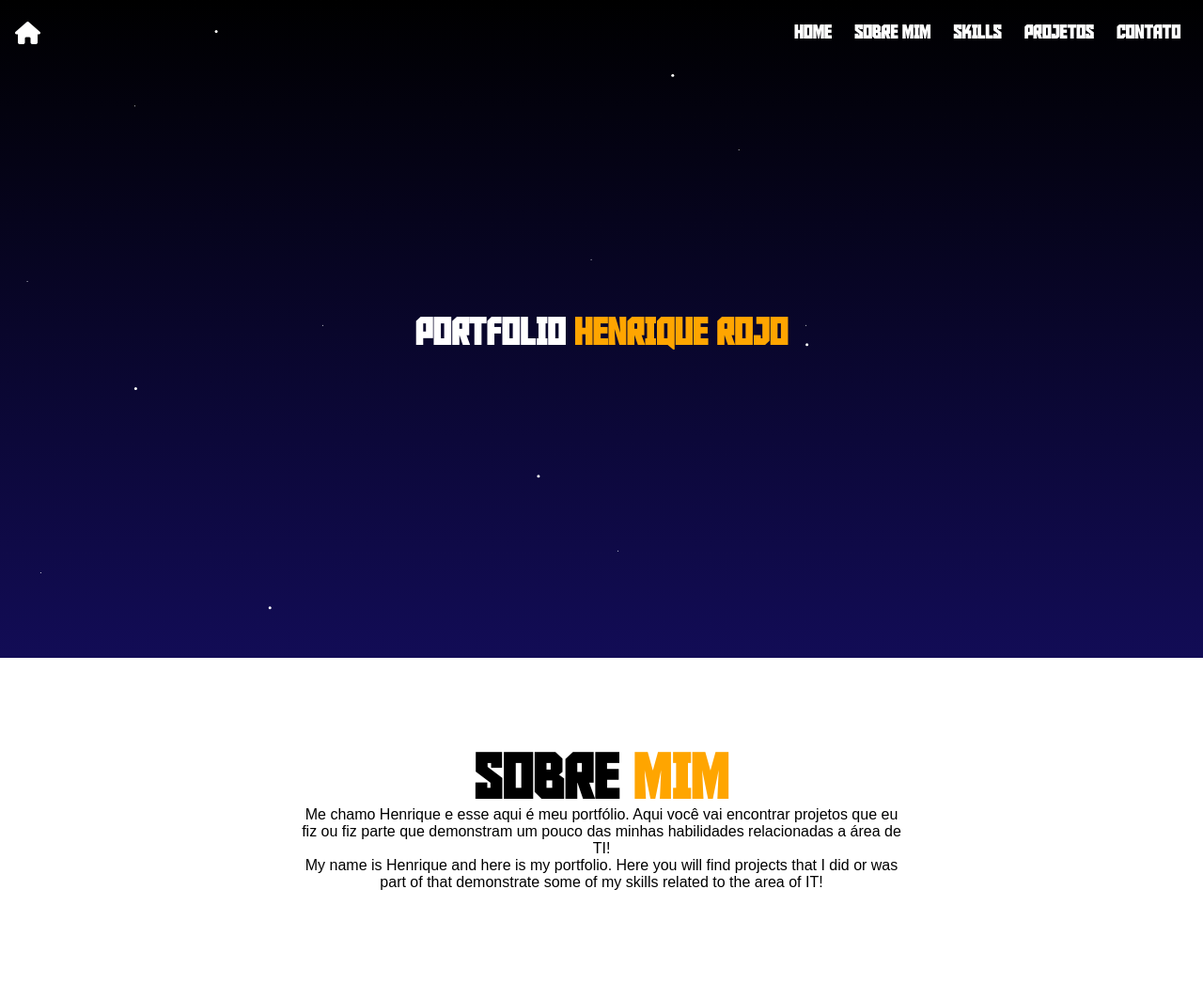
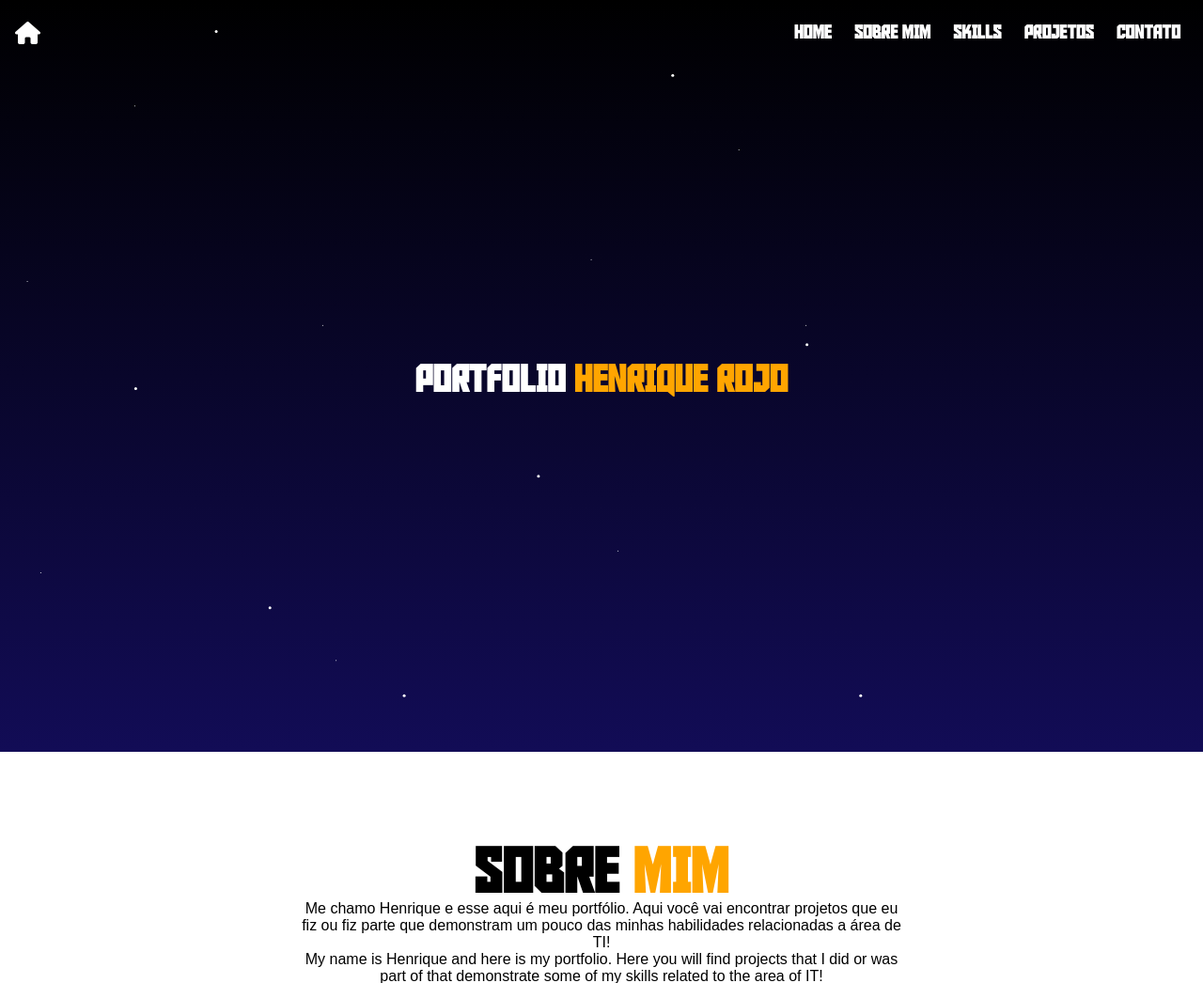
Before and after one commit to henriquerojo/portfolio, a PHP site: page / in a window 1280 px wide. Shown: the top 1046 px of the page at 94% size. Run offline with PHP 8.4, Linux system fonts and the light colour scheme; some libraries are stand-ins or nearby versions.

Commit message:
ajustando altura para 100vh da area inicial

```diff
--- a/style.css
+++ b/style.css
@@ -232,7 +232,7 @@ header.rolagem #menu a:hover
 {
     box-sizing: border-box;
     width: 100%;
-    height: 700px;
+    height: 100vh;
     background: linear-gradient(0, #120c56, #000000);
     overflow: hidden;
 }
```
